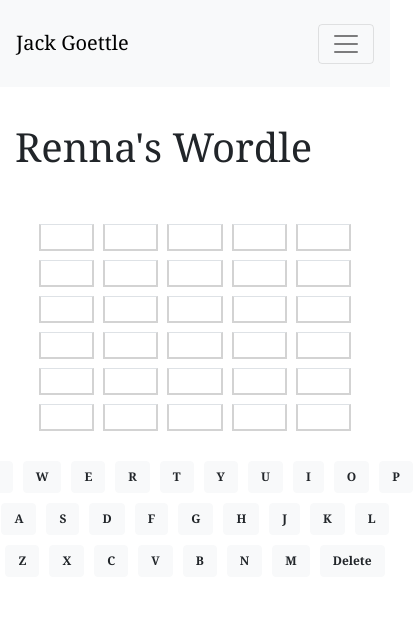
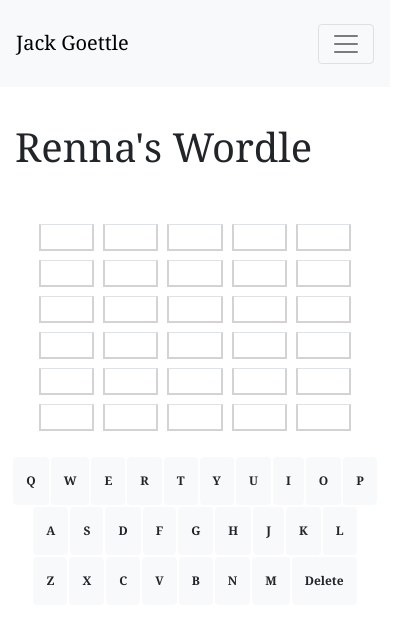
Before and after one commit to jackg235/my-portfolio, a React (Create React App) app: page /wordle in a window 390 px wide. Shown: the top 624 px of the page, 413 px wide, since content can reach past the window. Built offline with nearby package versions, Linux system fonts and the light colour scheme.

Commit message:
fix for mobile

```diff
--- a/src/components/wordle/WordleKeyboard.jsx
+++ b/src/components/wordle/WordleKeyboard.jsx
@@ -8,7 +8,7 @@
 
     return (
       <div className="keyboard container-fluid">
-          <div className="row justify-content-center flex-nowrap">
+          <div className="row justify-content-center flex-nowrap keyboard-row">
               <button onClick={handleClick} id="Q" className="btn btn-light keyboard-button">Q</button>
               <button onClick={handleClick} id="W" className="btn btn-light keyboard-button">W</button>
               <button onClick={handleClick} id="E" className="btn btn-light keyboard-button">E</button>
@@ -20,7 +20,7 @@
               <button onClick={handleClick} id="O" className="btn btn-light keyboard-button">O</button>
               <button onClick={handleClick} id="P" className="btn btn-light keyboard-button">P</button>
           </div>
-          <div className="row justify-content-center flex-nowrap">
+          <div className="row justify-content-center flex-nowrap keyboard-row ">
               <button onClick={handleClick} id="A" className="btn btn-light keyboard-button">A</button>
               <button onClick={handleClick} id="S" className="btn btn-light keyboard-button">S</button>
               <button onClick={handleClick} id="D" className="btn btn-light keyboard-button">D</button>
@@ -31,7 +31,7 @@
               <button onClick={handleClick} id="K" className="btn btn-light keyboard-button">K</button>
               <button onClick={handleClick} id="L" className="btn btn-light keyboard-button">L</button>
           </div>
-          <div className="row justify-content-center flex-nowrap">
+          <div className="row justify-content-center flex-nowrap keyboard-row ">
               <button onClick={handleClick} id="Z" className="btn btn-light keyboard-button">Z</button>
               <button onClick={handleClick} id="X" className="btn btn-light keyboard-button">X</button>
               <button onClick={handleClick} id="C" className="btn btn-light keyboard-button">C</button>
--- a/src/components/wordle/WordlePopup.jsx
+++ b/src/components/wordle/WordlePopup.jsx
@@ -10,8 +10,15 @@
   };
 
   const share = (e) => {
-    navigator.clipboard.writeText(props.shareText)
+    //navigator.clipboard.writeText(props.shareText)
+    const el = document.createElement('textarea');
+    el.value = props.shareText;
+    document.body.appendChild(el);
+    el.select();
+    document.execCommand('copy');
+    document.body.removeChild(el);
   }
+
 
   useEffect(() => {
     setShow(props.show);
--- a/src/static/stylesheets/Wordle.css
+++ b/src/static/stylesheets/Wordle.css
@@ -32,7 +32,7 @@
 }
 
 .keyboard-button {
-    margin: 5px;
+    margin: max(0.2vw, 1px);
     font-weight: bold;
     font-size: max(12px, 1.5vw);
 }
@@ -40,3 +40,8 @@
 .keyboard {
     padding-bottom: 1vh;
 }
+
+.keyboard-row {
+    margin: auto;
+    height: 50px;
+}
```
Also changed, not shown: src/components/wordle/WordleGrid.jsx (+0 -13 lines).
